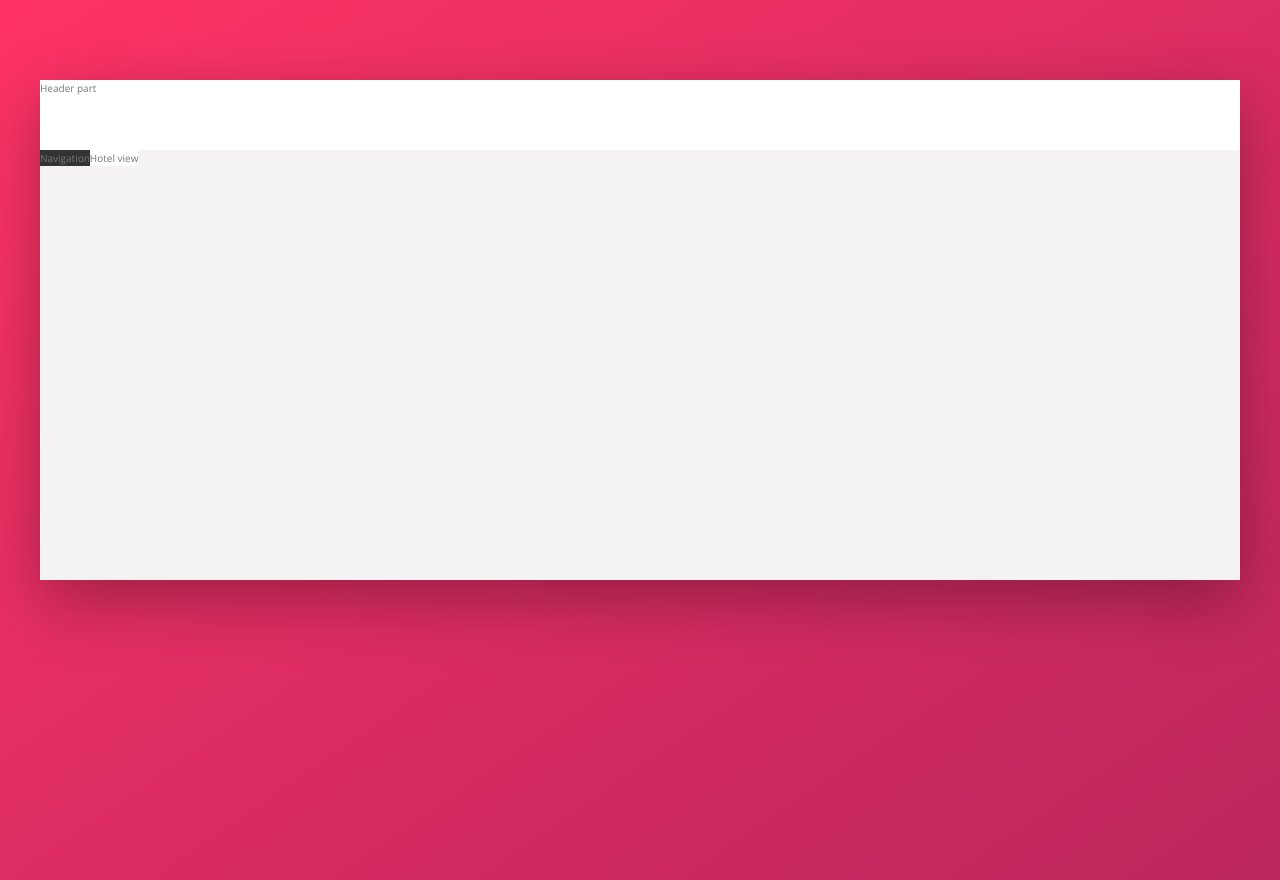
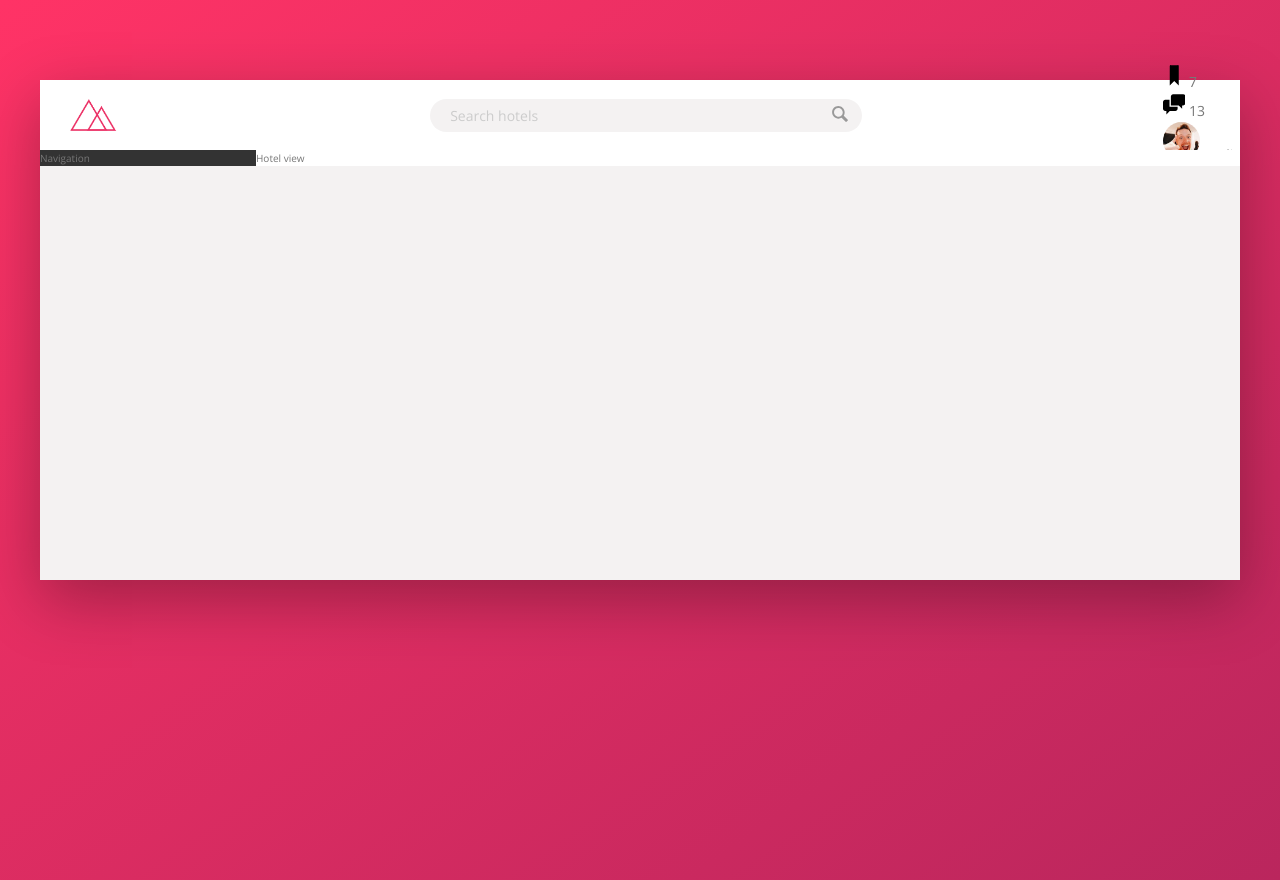
Before and after one commit to rudiss/trillo-project, a website: page index.html in a window 1280 px wide. Drawn offline with nearby package versions, Linux system fonts and the light colour scheme.

Commit message:
updated navigation layout

```diff
--- a/index.html
+++ b/index.html
@@ -15,7 +15,34 @@
 <body>
   <div class="container">
     <header class="header">
-      Header part
+      <img src="img/logo.png" alt="logo" class="logo">
+      <form action="#" class="search">
+        <input type="text" class="search__input" placeholder="Search hotels">
+        <button class="search__button">
+          <svg class="search__icon">
+            <use xlink:href="img/sprite.svg#icon-magnifying-glass"></use>
+          </svg>
+        </button>
+      </form>
+      <nav class="user-nav">
+        <div class="user-nav__icon-box">
+          <svg class="user-nav__icon">
+            <use xlink:href="img/sprite.svg#icon-bookmark"></use>
+          </svg>
+          <span class="user-nav__notification">7</span>
+        </div>
+        <div class="user-nav__icon-box">
+          <svg class="user-nav__icon">
+            <use xlink:href="img/sprite.svg#icon-chat"></use>
+          </svg>
+          <span class="user-nav__notification">13</span>
+        </div>
+        <div class="user-nav__user">
+          <img src="img/user-1.jpg" alt="user" class="user-nav__user-photo">
+          <span class="user-nav__user-name">Rudis</span>
+        </div>
+      </nav>
+
     </header>
     <div class="content">
       <nav class="sidebar">
--- a/sass/_components.sass
+++ b/sass/_components.sass
@@ -0,0 +1,67 @@
+.logo
+  height: 3.25rem
+  margin-left: 3rem
+
+.search
+  flex: 0 0 40%
+  display: flex
+  align-items: center
+  justify-content: center
+
+  &__input
+    font-family: inherit
+    font-size: inherit
+    color: inherit
+    background-color: var(--color-grey-light-2)
+    border: none
+    padding: .7rem 2rem
+    border-radius: 100px
+    width: 90%
+    transition: all .3s
+    margin-right: -3.25rem
+
+    &:focus
+      outline: none
+      width: 100%
+      background-color: var(--color-grey-light-3)
+
+    &::-webkit-input-placeholder
+      font-weight: 100
+      color: var(--color-grey-light-4)
+
+  &__input:focus + &__button
+    background-color: var(--color-grey-light-3)
+
+  &__button
+    border: none
+    background-color: var(--color-grey-light-2)
+
+    &:focus
+      outline: none
+
+    &:active
+      transform: translateY(2px)
+
+  &__icon
+    height: 2rem
+    width: 2rem
+    fill: var(--color-grey-dark-3)
+
+
+.user-nav
+  &__icon-box
+
+  &__icon
+    height: 2.25rem
+    width: 2.25rem
+
+  &__notification
+
+  &__user
+
+  &__user-photo
+    height: 3.75rem
+    width: 3.75rem
+    border-radius: 50%
+
+  &__user-name
--- a/sass/_layout.sass
+++ b/sass/_layout.sass
@@ -7,15 +7,22 @@
   min-height: 50rem
 
 .header
+  font-size: 1.4rem
   height: 7rem
   background-color: #ffffff
   border-bottom: var(--color-grey-light-2)
+
+  display: flex
+  justify-content: space-between
+  align-items: center
 
 .content
   display: flex
 
 .sidebar
   background-color: var(--color-grey-dark-1)
+  flex: 0 0 18%
 
 .hotel-view
   background-color: #fff
+  flex: 1
```
Also changed, not shown: css/style.css, 1 other file.
